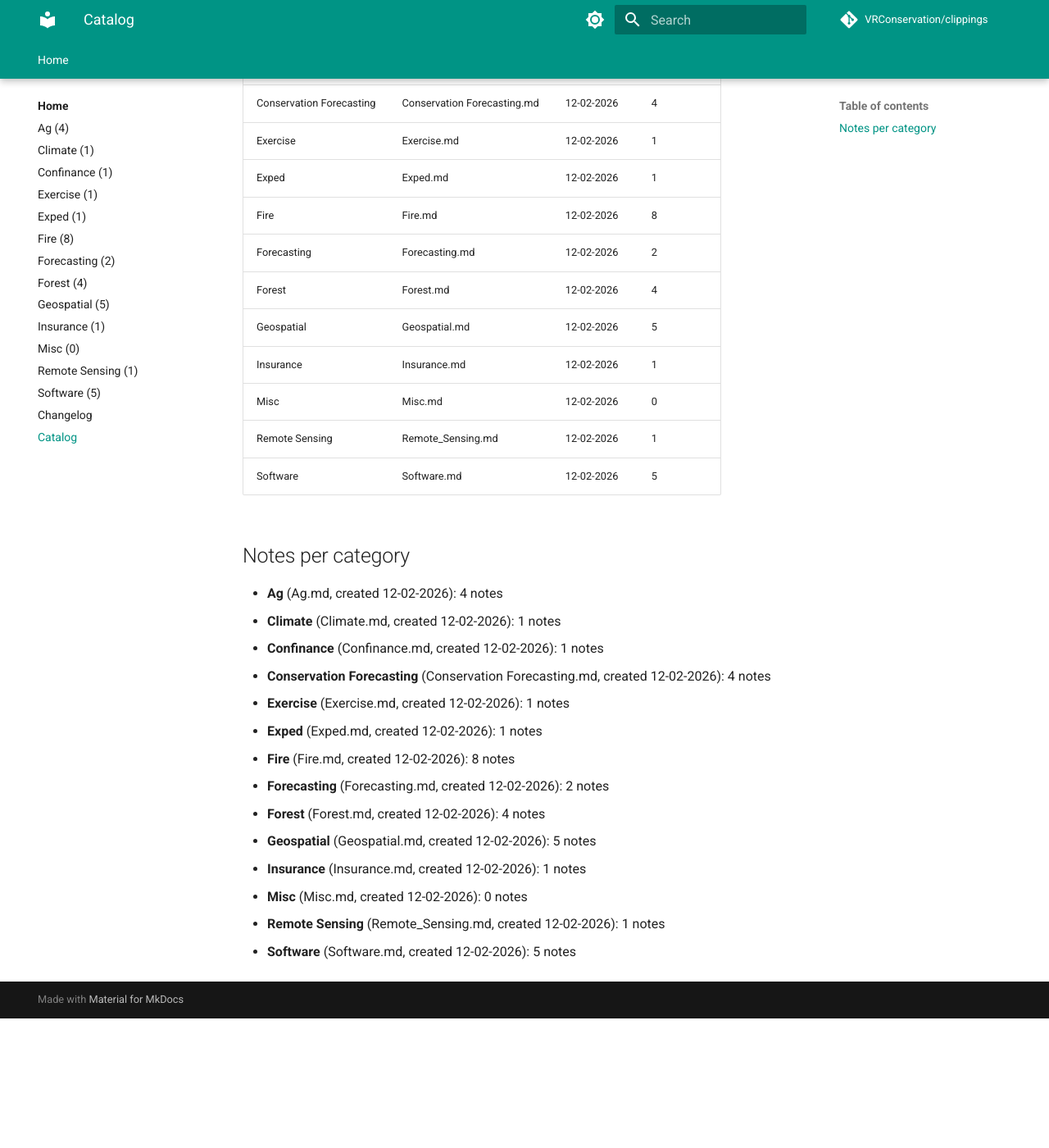
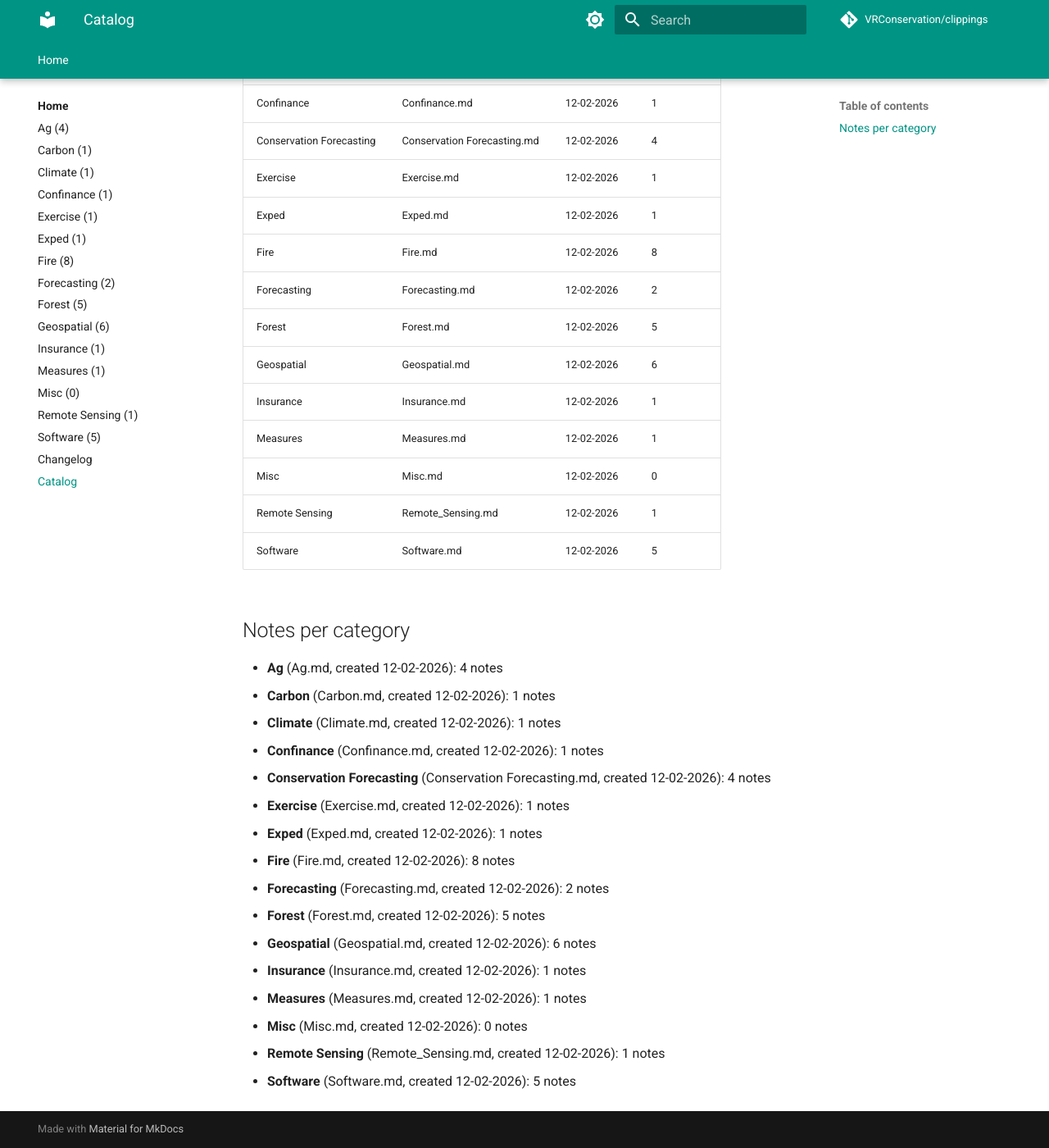
Before and after one commit to VRConservation/clippings, an MkDocs documentation site: the page built from notes/Catalog.md, in a window 1280 px wide and 1400 px high, scrolled down 449 px. Shown: the whole window at 82% size. Built offline with MkDocs 1.6.1 and Material for MkDocs 9.7.7, drawn with Linux system fonts in a browser that asks for light colours; comment, search, counter and statistics services are not loaded; before the commit the page ends 1691 px from its top, so only the background shows below that; some of the changed text lies outside the part shown.

Commit message:
Ingest EO-ML textbook, conservation funder testing, and two carbon data links
- Geospatial: From Machine Learning to Large-Scale EO Products (geospatial)
- Measures (new): Role of funders in embedding tests in conservation practice
- Forest: State of Global Forest Carbon 2026
- Carbon (new): Land GHG Monitoring System
- Add both pages to mkdocs nav and index; update Latest Finds and log

```diff
--- a/mkdocs.yml
+++ b/mkdocs.yml
@@ -64,6 +64,7 @@ nav:
   - Home:
     - index.md
     - Ag: Ag.md
+    - Carbon: Carbon.md
     - Climate: Climate.md
     - Confinance: Confinance.md
     - Exercise: Exercise.md
@@ -73,6 +74,7 @@ nav:
     - Forest: Forest.md
     - Geospatial: Geospatial.md
     - Insurance: Insurance.md
+    - Measures: Measures.md
     - Misc: Misc.md
     - Remote Sensing: Remote_Sensing.md
     - Software: Software.md
--- a/notes/Catalog.md
+++ b/notes/Catalog.md
@@ -2,25 +2,27 @@
 
 
 **Summary**: Inventory of all topic pages — each category/file, when it was created, and how many notes it contains. Auto-generated on every build; do not edit by hand.
-**Last updated**: 09-18-2026.
+**Last updated**: 09-28-2026.
 
 ---
 
-**14 topic pages, 36 notes** across 14 categories.
+**16 topic pages, 42 notes** across 16 categories.
 
 | Category | File | Date created | Notes |
 |---|---|---|---|
 | Ag | Ag.md | 09-18-2026 | 4 |
+| Carbon | Carbon.md | 09-28-2026 | 1 |
 | Climate | Climate.md | 09-18-2026 | 1 |
 | Confinance | Confinance.md | 09-15-2026 | 1 |
 | Conservation Forecasting | Conservation Forecasting.md | 09-04-2026 | 4 |
 | Exercise | Exercise.md | 09-03-2026 | 1 |
 | Exped | Exped.md | 09-18-2026 | 1 |
-| Fire | Fire.md | 09-18-2026 | 7 |
+| Fire | Fire.md | 09-18-2026 | 8 |
 | Forecasting | Forecasting.md | 09-07-2026 | 2 |
-| Forest | Forest.md | 09-18-2026 | 3 |
-| Geospatial | Geospatial.md | 09-18-2026 | 5 |
+| Forest | Forest.md | 09-28-2026 | 5 |
+| Geospatial | Geospatial.md | 09-28-2026 | 6 |
 | Insurance | Insurance.md | 09-03-2026 | 1 |
+| Measures | Measures.md | 09-28-2026 | 1 |
 | Misc | Misc.md | 09-18-2026 | 0 |
 | Remote Sensing | Remote_Sensing.md | 09-03-2026 | 1 |
 | Software | Software.md | 09-18-2026 | 5 |
@@ -28,16 +30,18 @@
 ## Notes per category
 
 - **Ag** (Ag.md, created 09-18-2026): 4 notes
+- **Carbon** (Carbon.md, created 09-28-2026): 1 notes
 - **Climate** (Climate.md, created 09-18-2026): 1 notes
 - **Confinance** (Confinance.md, created 09-15-2026): 1 notes
 - **Conservation Forecasting** (Conservation Forecasting.md, created 09-04-2026): 4 notes
 - **Exercise** (Exercise.md, created 09-03-2026): 1 notes
 - **Exped** (Exped.md, created 09-18-2026): 1 notes
-- **Fire** (Fire.md, created 09-18-2026): 7 notes
+- **Fire** (Fire.md, created 09-18-2026): 8 notes
 - **Forecasting** (Forecasting.md, created 09-07-2026): 2 notes
-- **Forest** (Forest.md, created 09-18-2026): 3 notes
-- **Geospatial** (Geospatial.md, created 09-18-2026): 5 notes
+- **Forest** (Forest.md, created 09-28-2026): 5 notes
+- **Geospatial** (Geospatial.md, created 09-28-2026): 6 notes
 - **Insurance** (Insurance.md, created 09-03-2026): 1 notes
+- **Measures** (Measures.md, created 09-28-2026): 1 notes
 - **Misc** (Misc.md, created 09-18-2026): 0 notes
 - **Remote Sensing** (Remote_Sensing.md, created 09-03-2026): 1 notes
 - **Software** (Software.md, created 09-18-2026): 5 notes
```
Also changed, not shown: notes/Carbon.md (added, +8 -0 lines), notes/Forest.md (+2 -1 lines), notes/Geospatial.md (+2 -1 lines), notes/Measures.md (added, +8 -0 lines), notes/index.md (+8 -4 lines), notes/log.md (+4 -1 lines).
